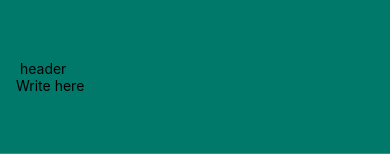
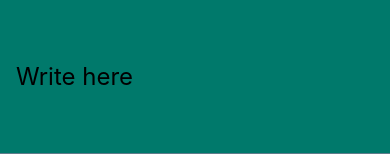
Before and after one commit to Georgge/to-do-app, a React Native app: screen / in a window 390 px wide. Shown: the top 154 px of the page. Built offline with nearby package versions, Linux system fonts and the light colour scheme.

Commit message:
Component task and expo icons

```diff
--- a/Body.js
+++ b/Body.js
@@ -1,5 +1,6 @@
 import React, { Component } from 'react';
 import { View, Text, StyleSheet, FlatList } from 'react-native';
+import Task from './Task';
 
 class Body extends Component {
   render() {
@@ -9,7 +10,7 @@ class Body extends Component {
         <FlatList
           data={this.props.tasks}
           renderItem={
-            ({item}) => <Text> {item.text} </Text>
+            ({item}) => <Task item={item.text} />
           }
         />
       </View>
--- a/Header.js
+++ b/Header.js
@@ -5,12 +5,12 @@ class Header extends Component {
   render() {
     return (
       <View style={styles.container}>
-        <Text> header </Text>
         <TextInput
           placeholder="Write here"
           onChangeText={this.props.changeText}
           onSubmitEditing={this.props.add}
           value={this.props.text}
+          style={styles.textInp}
         />
       </View>
     );
@@ -25,6 +25,9 @@ const styles = StyleSheet.create({
     backgroundColor: '#00796b',
     paddingHorizontal: 16,
   },
+  textInp: {
+    fontSize: 24,
+  },
 });
 
 export default Header;
--- /dev/null
+++ b/Task.js
@@ -0,0 +1,31 @@
+import React, { Component } from 'react';
+import { View, Text, StyleSheet  } from 'react-native';
+import { Ionicons } from '@expo/vector-icons';
+
+
+class Task extends Component {
+  render() {
+    return (
+      <View style={styles.container}>
+        <Text> {this.props.item} </Text>
+        <Ionicons
+          name="md-trash"
+          size={24}
+          color="red"
+        />
+      </View>
+    );
+  }
+}
+
+// styles
+const styles = StyleSheet.create({
+  container: {
+    flex: 1,
+    flexDirection: 'row',
+    justifyContent: 'space-around',
+    backgroundColor: '#eeeeee',
+  },
+});
+
+export default Task;
```
